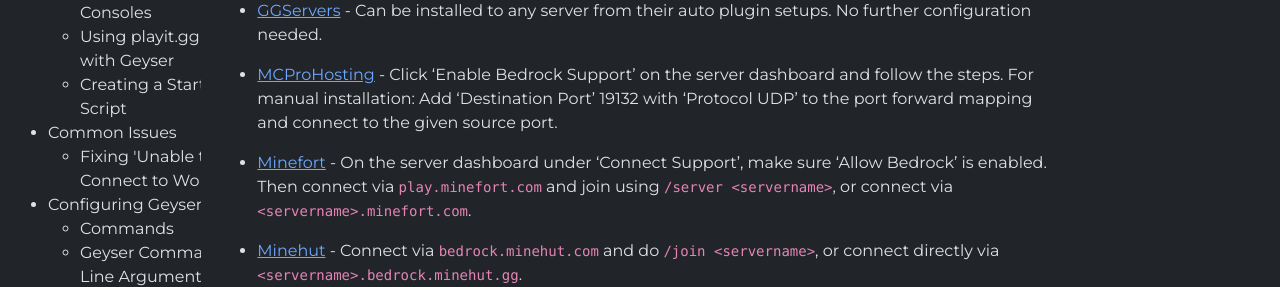
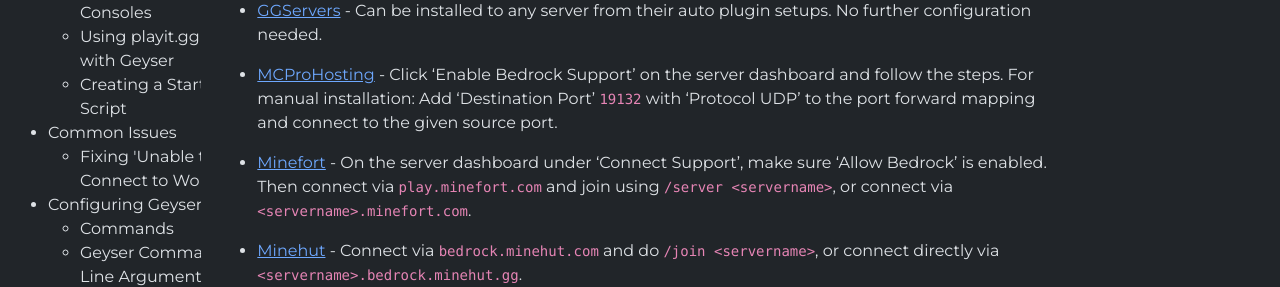
Before and after one commit to GeyserMC/GeyserWiki, a Jekyll site: the page built from _docs/geyser/supported-hosting-providers.md, in a window 1280 px wide and 900 px high, scrolled down 800 px. Shown: the part 195-482 px from the top of the window. Built offline with Jekyll 4.4.1, drawn with Linux system fonts in a browser that asks for light colours; some of the changed text lies outside the part shown.

Commit message:
mooooore ``

```diff
--- a/_data/providers.json
+++ b/_data/providers.json
@@ -44,7 +44,7 @@
     {
       "name": "MCProHosting",
       "url": "https://mcprohosting.com/",
-      "description": "Click 'Enable Bedrock Support' on the server dashboard and follow the steps. For manual installation: Add 'Destination Port' 19132 with 'Protocol UDP' to the port forward mapping and connect to the given source port."
+      "description": "Click 'Enable Bedrock Support' on the server dashboard and follow the steps. For manual installation: Add 'Destination Port' `19132` with 'Protocol UDP' to the port forward mapping and connect to the given source port."
     },
     {
       "name": "Minefort",
@@ -342,7 +342,7 @@
     {
       "name": "The Minecraft Hosting",
       "url": "https://theminecrafthosting.com/",
-      "description": "Try using 19132 as the Bedrock port, if that does not work, use the same Java server's port for the `bedrock port` in your config and connect with that port and the Java server's IP."
+      "description": "Try using `19132` as the Bedrock port, if that does not work, use the same Java server's port for the `bedrock port` in your config and connect with that port and the Java server's IP."
     },
     {
       "name": "TNAHosting",
```
